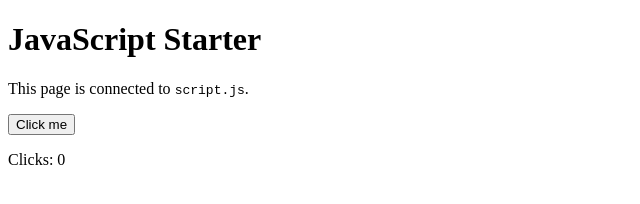
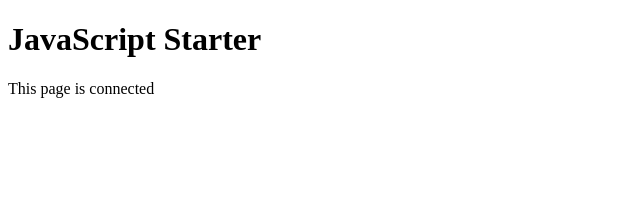
Before and after one commit to tareknageib22/one-person-business-finder, a plain HTML site: page index.html in a window 1280 px wide. Shown: the whole page, without its empty margins (0-640 px from the left). Drawn offline with Linux system fonts and the light colour scheme.

```diff
--- a/index.html
+++ b/index.html
@@ -4,14 +4,13 @@
     <meta charset="utf-8">
     <meta name="viewport" content="width=device-width, initial-scale=1">
     <title>JavaScript Starter</title>
-    <script src="script.js" defer></script>
   </head>
   <body>
     <main>
+
       <h1>JavaScript Starter</h1>
-      <p>This page is connected to <code>script.js</code>.</p>
-      <button id="count-button" type="button">Click me</button>
-      <p>Clicks: <span id="click-count">0</span></p>
+      <p>This page is connected</p>
+
     </main>
   </body>
 </html>
--- a/script.js
+++ b/script.js
@@ -1,15 +1,3 @@
-(() => {
-  const button = document.querySelector("#count-button");
-  const countDisplay = document.querySelector("#click-count");
+const section =document.querySelector('#section-f7eefda9');
 
-  if (!button || !countDisplay) {
-    return;
-  }
-
-  let count = 0;
-
-  button.addEventListener("click", () => {
-    count += 1;
-    countDisplay.textContent = String(count);
-  });
-})();
+console.log(section);
```
